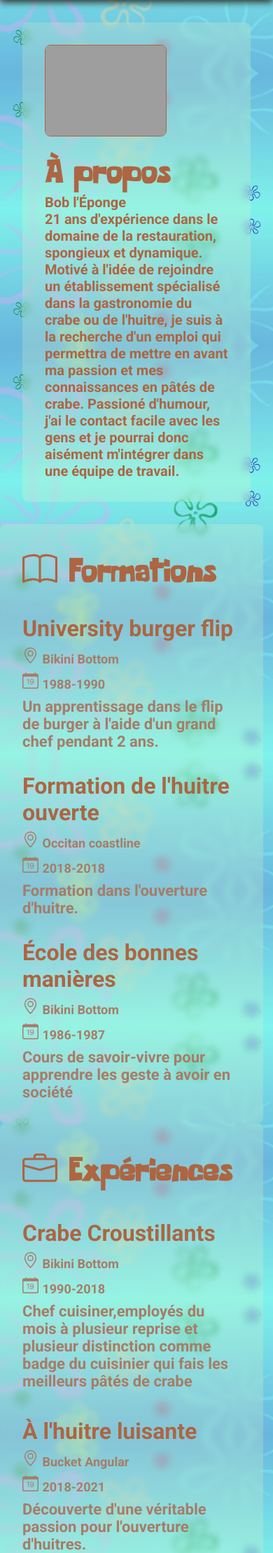
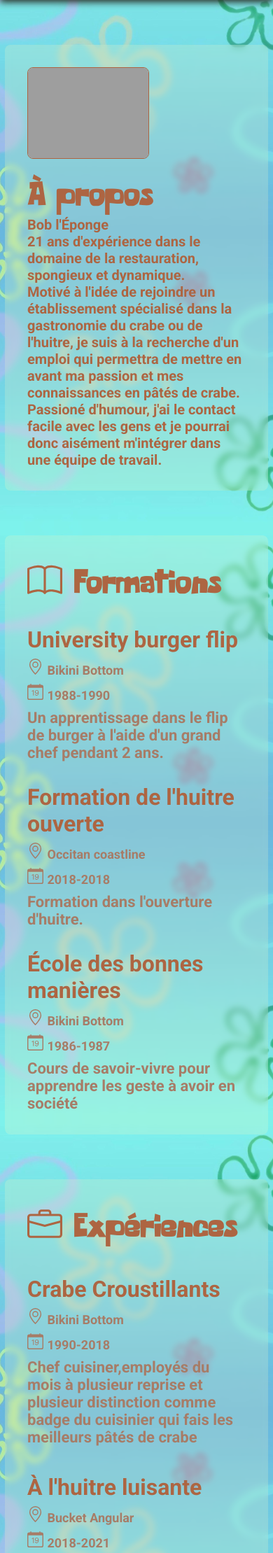
Before and after one commit to ChapelleNathan/WCS-Project1, a PHP site: page / in a window 390 px wide. Shown: the part 89-2308 px from the top of the page at 70% size. Run offline with PHP 8.4, Linux system fonts and the light colour scheme; grey boxes are pictures that could not be loaded.

Commit message:
adjustments on divs again

```diff
--- a/public/css/exp.css
+++ b/public/css/exp.css
@@ -45,6 +45,7 @@
 @media screen and (max-width : 905px) {
     .experience{
         width: 80vw;
-        margin: 0;
+        margin: auto;
+        margin-bottom: var(--spacing4);
     }
 }
--- a/public/css/style.css
+++ b/public/css/style.css
@@ -90,6 +90,6 @@ a:visited {
 
 @media screen and (max-width:1070px) {
     body {
-        background-size: contain;
+        background-size: cover;
     }
 }
--- a/public/css/stylePersonal.css
+++ b/public/css/stylePersonal.css
@@ -128,6 +128,7 @@ ul {
 
     .hobbiesList{
         width: 80vw;
+        margin-inline: auto;
     }
     ul{
         width: 90%;
@@ -161,7 +162,6 @@ ul {
 
     .bobBurger,
     .fishing {
-        width        : 90vw;
         margin-bottom: var(--spacing3);
     }
 
--- a/public/css/tophead.css
+++ b/public/css/tophead.css
@@ -1,9 +1,8 @@
 .bloc h3 {
     font-family: var(--title-font);
-    font-size  : var(--font-size-title);
-    margin     : 0;
+    font-size: var(--font-size-title);
+    margin: 0;
 }
-
 
 .bloc {
     display: flex;
@@ -19,11 +18,16 @@
 .bloc img {
     max-width: 171.8px;
     max-height: 171.8px;
-       border : 1px solid var(--font-color);
+    border: 1px solid var(--font-color);
     border-radius: var(--spacing);
 }
-    @media screen and (max-width:905px){
-        .bloc{
+
+@media screen and (max-width:905px) {
+    .bloc {
         flex-direction: column;
+        width: 80%;
+        margin: auto;
+        margin-bottom: var(--spacing4);
+        margin-top: var(--spacing4);
     }
 }
--- a/public/css/trainings.css
+++ b/public/css/trainings.css
@@ -40,6 +40,7 @@
 @media screen and (max-width : 905px) {
     .trainings{
         width: 80vw;
-        margin: 0;
+        margin: auto;
+        margin-bottom: var(--spacing4);
     }
 }
--- a/public/index.php
+++ b/public/index.php
@@ -39,7 +39,7 @@ require '../src/script.php';
                 <a href="#experience">Expériences</a>
                 <a href="#skills">Compétences</a>
                 <a href="#hobbies">Centres d'intérêt</a>
-                <a href="#formulaire">Contacte</a>
+                <a href="#formulaire">Contact</a>
             </div>
         </nav>
     </header>
```
Lines whose indentation alone changed are shown as unchanged.
